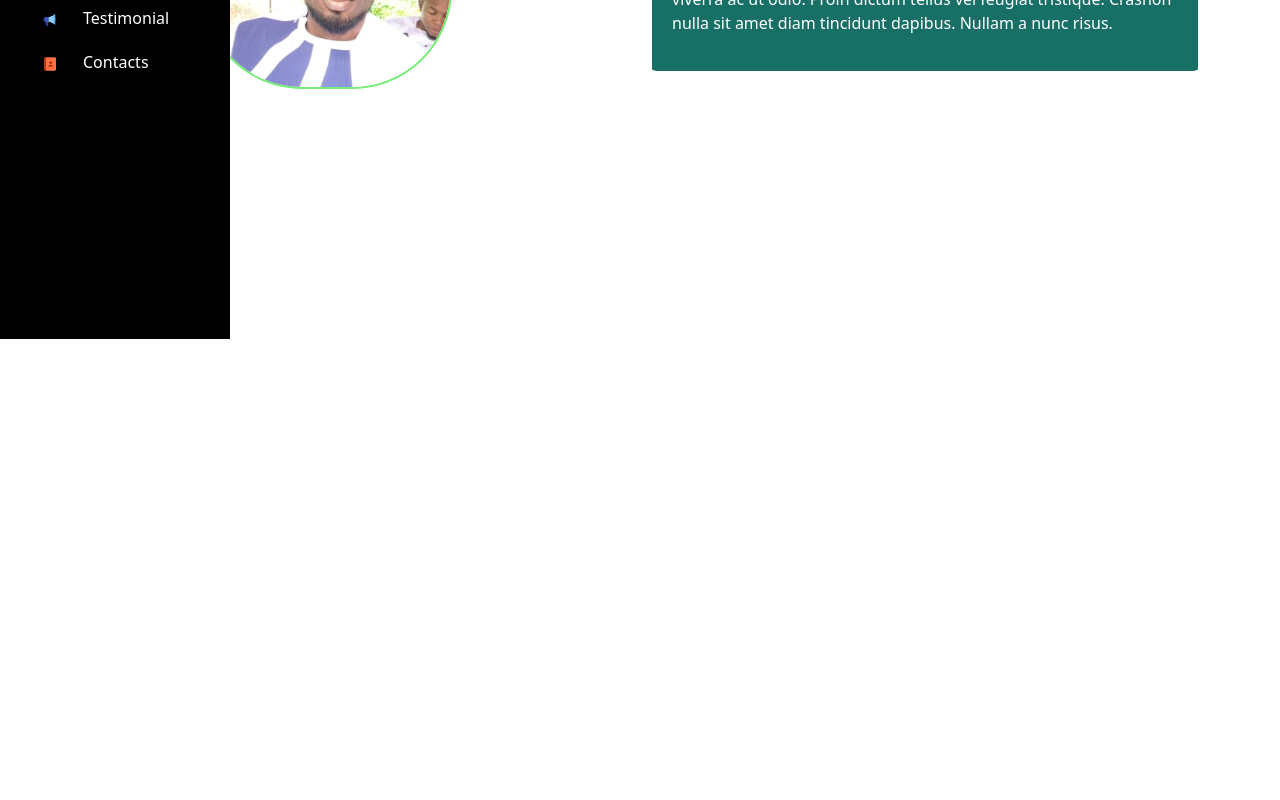
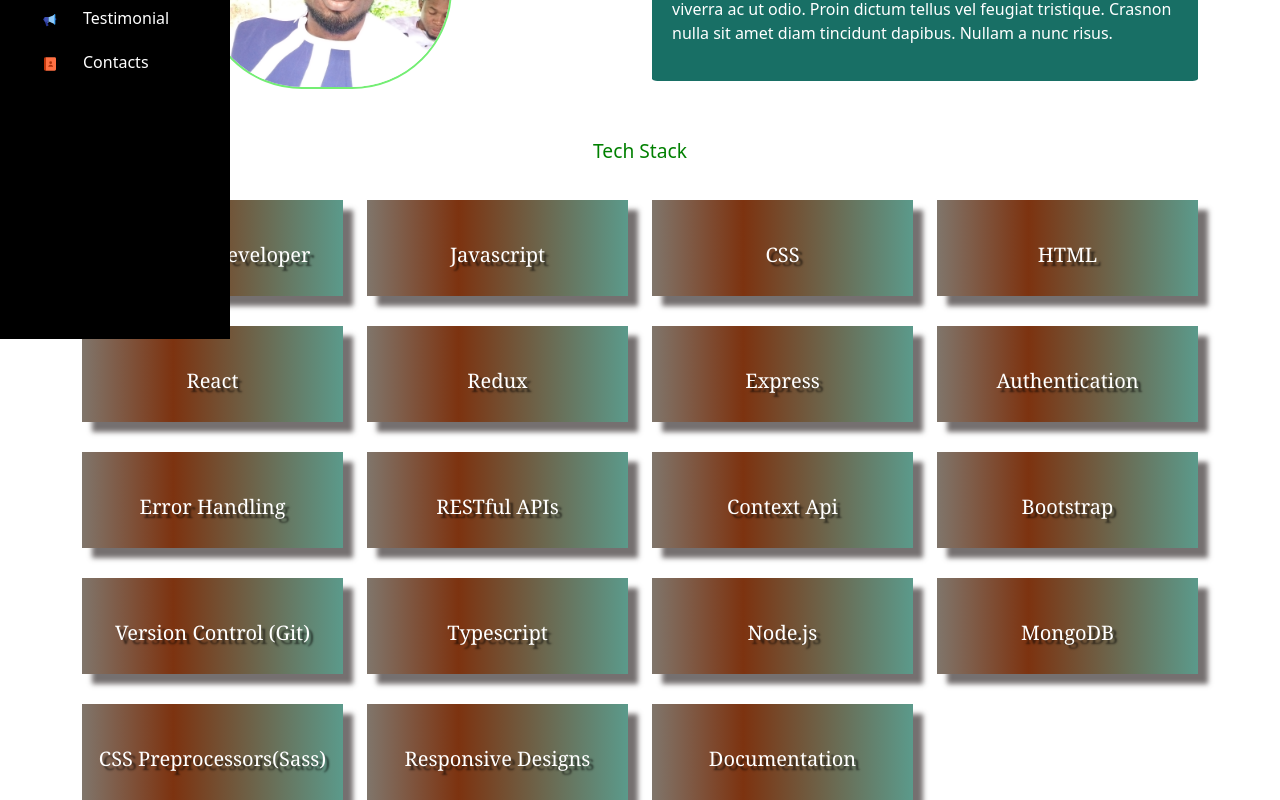
Before and after one commit to steno1/PortfolioSiteReact, a React (Create React App) app: page / in a window 1280 px wide. Shown: the part 461-1261 px from the top of the page. Before the commit the page ends 800 px from the top, so only its background shows below. Built offline with nearby package versions, Linux system fonts and the light colour scheme.

Commit message:
updated tech section

```diff
--- a/src/App.js
+++ b/src/App.js
@@ -1,12 +1,14 @@
 import About from './Components/About/About'
 import React from 'react'
 import Sidebar from './Components/Sidebar/Sidebar'
+import TechStack from './Components/TechStack/TechStack'
 
 const App = () => {
   return (
  <>
  <Sidebar/>
  <About/>
+ <TechStack/>
  </>
   )
 }
--- a/src/Components/About/About.css
+++ b/src/Components/About/About.css
@@ -27,7 +27,7 @@
 
 }
 .about-title h5{
-    text-align: center;
+    margin-right: 500px;
 }
 
 @media (max-width: 767px) {
@@ -35,7 +35,7 @@
     .about-image img {
         height: 200px;
         width: 200px;
-        margin-left: 150px;
+        margin-left: 120px;
         margin-top: 25px;
         margin-bottom: 20px;
     }
@@ -45,5 +45,9 @@
         margin-bottom: 10px;
 
     }
+    .about-title h3{
+        display: inline-block;
+        margin-left: 70px;
+    }
 
 }
--- a/src/Components/About/About.js
+++ b/src/Components/About/About.js
@@ -17,7 +17,7 @@ alt=" profile pics"/>
 <div className="col-xl-6 col col-lg-6 col-md-12 col-sm-12">
 <div className="about-details">
   <div className="about-title">
-<h5>About me</h5>
+<h3>About me</h3>
   </div>
 <p>
 Lorem ipsum dolor sit amet, consectetur adipiscing elit.
--- a/src/Components/Home/Home.css
+++ b/src/Components/Home/Home.css
@@ -1,6 +1,4 @@
-.body{
-  background-color: #B0D9B1;
-}
+
 
 .home{
     height: 260px;
@@ -111,11 +109,13 @@ margin-left: 130px;
             width: 120px;
             font-size: 15px;
             padding: 5px 10px 5px 10px;
+            height: 60px;
         }
         .btn2 {
             width: 120px;
             font-size: 15px;
             padding: 5px 10px 5px 10px;
+            height: 60px;
         }
         .button-for-action{
 
--- /dev/null
+++ b/src/Components/TechStack/TechStack.jsx
@@ -0,0 +1,53 @@
+import "./techStack.css"
+
+import React from 'react'
+
+const TechStack = () => {
+    const data=[
+{name:"Full Stack Developer"},
+{name:"Javascript"},
+{name:"CSS"},
+{name:"HTML"},
+{name:"React"},
+{name:"Redux"},
+{name:"Express"},
+{name:"Authentication"},
+{name:"Error Handling"},
+{name:"RESTful APIs"},
+{name:"Context Api"},
+{name:"Bootstrap"},
+{name:"Version Control (Git)"},
+{name:"Typescript"},
+{name:"Node.js"},
+{name:"MongoDB"},
+{name:"CSS Preprocessors(Sass)"},
+{name:"Responsive Designs"},
+{name:"Documentation"}
+
+
+    ]
+  return (
+    <div className="container techStack-section">
+    <div className="section-title">
+
+<h2>Tech Stack</h2>
+
+    </div>
+    <div className="row">
+{data.map((item, index)=>(
+<div className="col-xl-3 col-lg-4 col-md-6 col-sm-12" key={index}>
+    <div className="tech-content">
+
+    <p>{item.name}</p>
+
+    </div>
+
+</div>
+))}
+
+    </div>
+    </div>
+  )
+}
+
+export default TechStack
--- /dev/null
+++ b/src/Components/TechStack/techStack.css
@@ -0,0 +1,58 @@
+.techStack-section{
+    margin-top: 30px;
+}
+
+.section-title h2{
+text-align: center;
+}
+
+.tech-content{
+    box-shadow: 10px 10px 5px 0px rgba(111, 102, 102, 0.75);
+    -webkit-box-shadow: 10px 10px 5px 0px rgba(71, 64, 64, 0.75);
+    -moz-box-shadow: 10px 10px 5px 0px rgba(83, 76, 76, 0.75);
+    padding: 10px;
+    color: white;
+    text-shadow: 4px 4px 2px rgba(0,0,0,0.6);
+    margin-top: 30px;
+    background: rgb(36,18,0);
+background: linear-gradient(90deg, rgba(36,18,0,0.5791973894049807) 0%, rgba(121,45,9,0.9713542521500788) 35%, rgba(91,154,139,1) 100%);
+}
+.tech-content p{
+text-align: center;
+padding-top: 30px;
+font-size: 20px;
+font-weight: 500;
+font-family: Georgia, 'Times New Roman', Times, serif;
+}
+.tech-content:hover{
+    background-color: #C70039;
+    color: white;
+    cursor: pointer;
+    transition-duration: 1s;
+}
+.tech-content p:hover{
+    font-size: 23px;
+}
+h2{
+    color: green;
+    font-size: larger;
+}
+
+@media (max-width: 767px) {
+   .techStack-section{
+
+   }
+   .tech-content p{
+    text-align: center;
+    padding-top: 30px;
+    font-size: 17px;
+    font-weight: 500;
+    font-family: Georgia, 'Times New Roman', Times, serif;
+
+    }
+    .section-title h2{
+        margin-left: 50px;
+        }
+
+
+}
```
